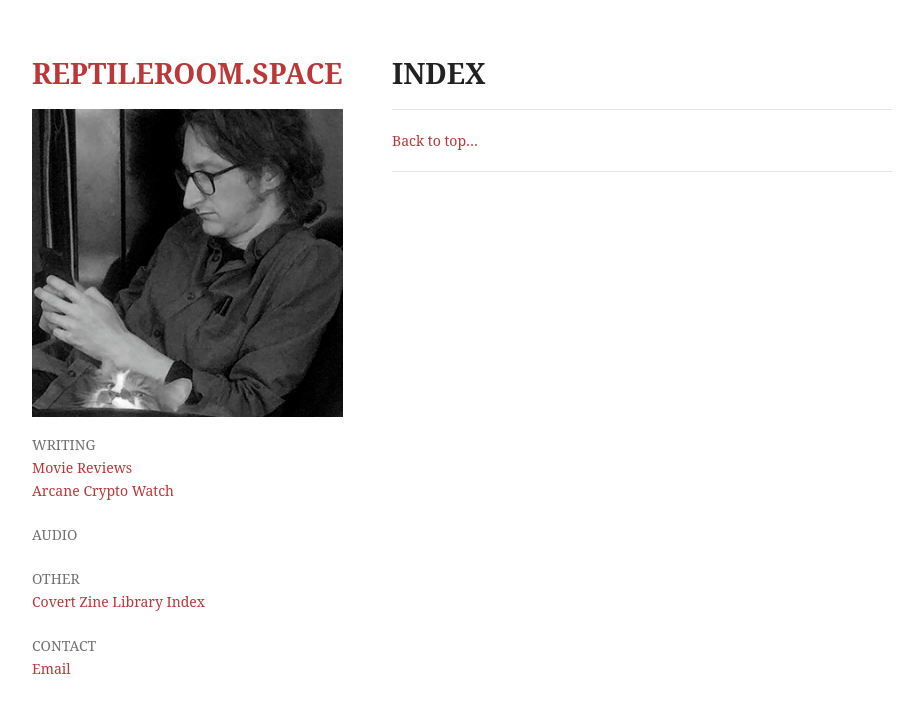
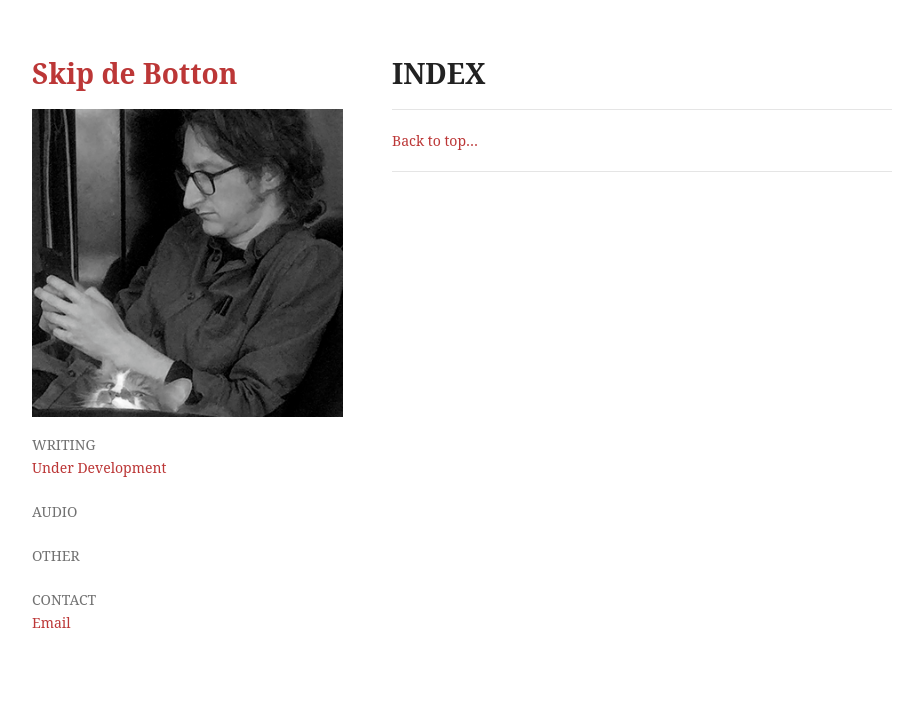
Before and after one commit to alternatebummer/skipdebotton, a Jekyll site: the page built from index.md, in a window 1280 px wide. Shown: the top 713 px of the page, without its empty margins (178-1101 px from the left). Built offline with Jekyll 4.4.1, drawn with Linux system fonts in a browser that asks for light colours; our own code applies the rules of GitHub Pages for plain Markdown files.

Commit message:
title update

```diff
--- a/_config.yml
+++ b/_config.yml
@@ -1,6 +1,6 @@
-title: REPTILEROOM.SPACE
+title: Skip de Botton
 logo: /assets/img/logo.png
-description: The little model railroad of Psalm Frond.
+description: Media consumer extraordinaire.
 show_downloads: true
 google_analytics:
 theme: jekyll-theme-minimal
--- a/_layouts/default.html
+++ b/_layouts/default.html
@@ -31,16 +31,16 @@
         <div class="container">
         <br>
         <p>WRITING</p>
-        <p><a href="/codebrian/fc/fc.html">Movie Reviews</a></p>
-        <p><a href="/codebrian/acw/acw.html">Arcane Crypto Watch</a></p>
+        <p><a href="/codebrian/fc/fc.html">Under Development</a></p>
+
         <br>
         <p>AUDIO</p>
         <br>
         <p>OTHER</p>
-        <p><a href="https://www.decentzinelib.com/">Covert Zine Library Index</a></p>
+
         <br>
         <p>CONTACT</p>
-        <p><a href="reptileroom@protonmail.com">Email</a></p>
+        <p><a href="skipdebotton@gmail.com">Email</a></p>
         </div>
       </header>
       <section>
```
